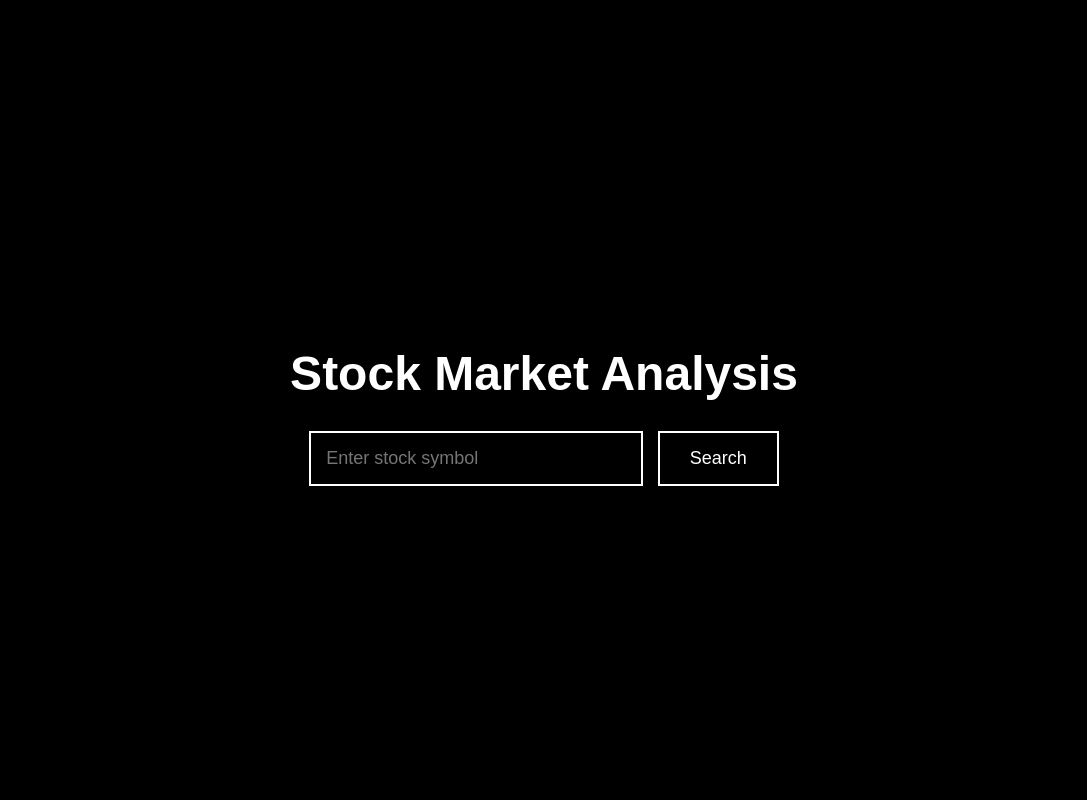
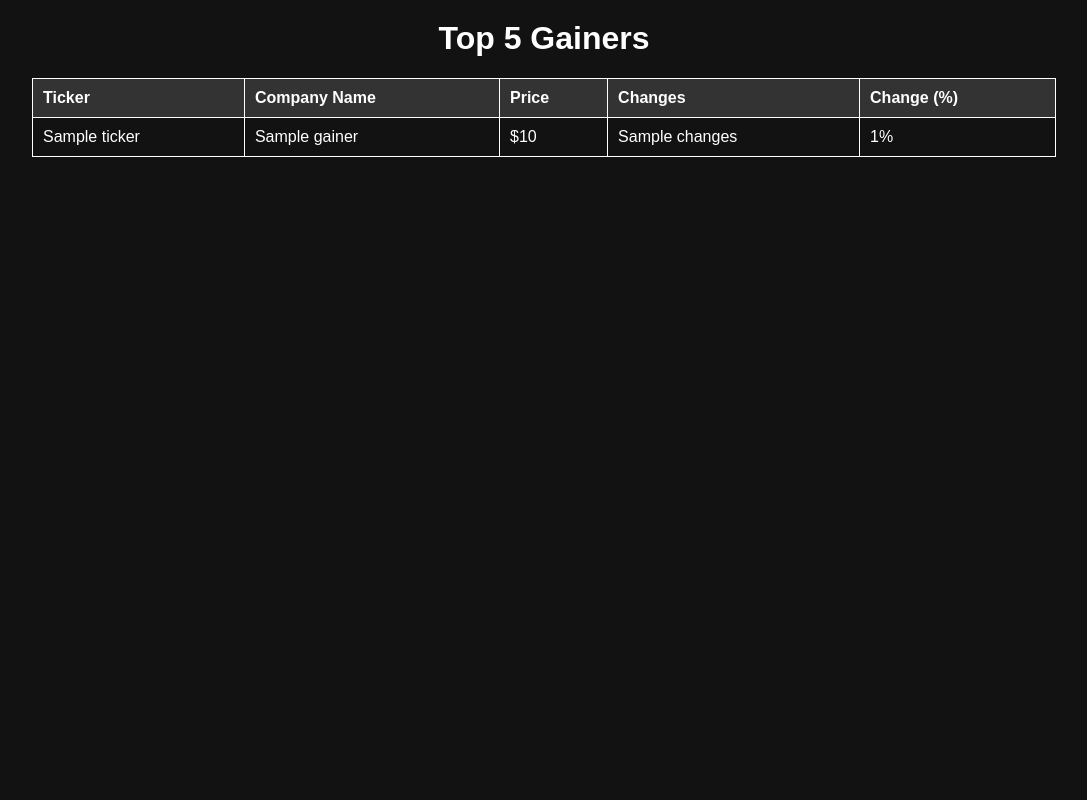
Before and after one commit to t-provelo/webapp-stock, a Flask app: template analysis/templates/index.html in a window 1280 px wide. Shown: the whole page, without its empty margins (96-1183 px from the left). Run offline with Flask 3, Linux system fonts and the light colour scheme; the template is opened without the code that fills it: most values are stand-ins (such as "Sample title", 1, 10 or a date in 2020).

Commit message:
Update app.py and index.html for top 5 gainers display

```diff
--- a/analysis/app.py
+++ b/analysis/app.py
@@ -1,40 +1,35 @@
+from flask import Flask, render_template
 import requests
-from flask import Flask, render_template, request
 
 app = Flask(__name__)
 
+# Replace with your actual API key
 API_KEY = "cEIQ6q3OnK0zxQCJqnCeRjSLIVGsyEwx"
-GAINERS_URL = f"https://financialmodelingprep.com/api/v3/gainers?apikey={API_KEY}"
+BASE_URL = f"https://financialmodelingprep.com/api/v3/gainers?apikey={API_KEY}"
 
 @app.route("/")
 def home():
+    # Debug message to confirm this route is called
+    print("Serving the homepage!")
+
+    # Make API call to get top gainers
     try:
-        # Fetch top 20 biggest gainers
-        response = requests.get(GAINERS_URL)
-        response.raise_for_status()  # Raise an error for failed requests
-        gainers = response.json()
+        print("Fetching data from Financial Modeling Prep API...")
+        response = requests.get(BASE_URL)
+        data = response.json()
 
-        return render_template("index.html", gainers=gainers[:20])  # Limit to 20 gainers
+        # Limit to the top 5 gainers
+        top_5_gainers = data[:5]
+        print(f"Top 5 Gainers Data: {top_5_gainers}")
+
+        return render_template("index.html", gainers=top_5_gainers)
+
     except Exception as e:
-        return f"Error fetching gainers: {e}"
-
-
-@app.route("/search", methods=["GET"])
-def search_stock():
-    try:
-        # Get the stock symbol from the search bar
-        symbol = request.args.get("symbol").upper()
-
-        # Fetch news for the searched stock
-        NEWS_URL = f"https://financialmodelingprep.com/api/v3/stock_news?tickers={symbol}&limit=5&apikey={API_KEY}"
-        response = requests.get(NEWS_URL)
-        response.raise_for_status()
-        news = response.json()
-
-        return render_template("stock.html", symbol=symbol, news=news)
-    except Exception as e:
-        return f"Error fetching news for {symbol}: {e}"
-
+        # Print any errors that occur while fetching data
+        print(f"Error fetching data: {e}")
+        return "Error fetching stock data. Please try again later."
 
 if __name__ == "__main__":
+    # Debug message to confirm app is running
+    print("Starting Flask application...")
     app.run(debug=True)
--- a/analysis/templates/index.html
+++ b/analysis/templates/index.html
@@ -3,70 +3,65 @@
 <head>
     <meta charset="UTF-8">
     <meta name="viewport" content="width=device-width, initial-scale=1.0">
-    <title>Stock Market Analysis</title>
+    <title>Top Gainers</title>
     <style>
         body {
-            background-color: black;
-            color: white;
             font-family: Arial, sans-serif;
+            background-color: #121212;
+            color: #ffffff;
+            text-align: center;
             margin: 0;
-            height: 100vh;
-            display: flex;
-            justify-content: center;
-            align-items: center;
-            text-align: center;
+            padding: 0;
         }
 
-        .container {
-            padding: 20px;
-            text-align: center;
+        table {
+            margin: 20px auto;
+            border-collapse: collapse;
+            width: 80%;
+        }
+
+        th, td {
+            border: 1px solid #ffffff;
+            padding: 10px;
+            text-align: left;
+        }
+
+        th {
+            background-color: #333333;
+        }
+
+        tr:nth-child(even) {
+            background-color: #444444;
         }
 
         h1 {
-            font-size: 3em;
-            margin-bottom: 30px;
-        }
-
-        input[type="text"] {
-            padding: 15px;
-            font-size: 18px;
-            width: 300px; /* Increased width */
-            border: 2px solid white;
-            background-color: black;
-            color: white;
-        }
-
-        button {
-            padding: 15px 30px;
-            font-size: 18px;
-            margin-left: 10px;
-            border: 2px solid white;
-            background-color: black;
-            color: white;
-            cursor: pointer;
-        }
-
-        button:hover {
-            background-color: white;
-            color: black;
-        }
-
-        .error {
-            color: red;
             margin-top: 20px;
         }
     </style>
 </head>
 <body>
-    <div class="container">
-        <h1>Stock Market Analysis</h1>
-        <form action="/search" method="POST">
-            <input type="text" name="stock_symbol" placeholder="Enter stock symbol" required>
-            <button type="submit">Search</button>
-        </form>
-        {% if error %}
-            <p class="error">{{ error }}</p>
-        {% endif %}
-    </div>
+    <h1>Top 5 Gainers</h1>
+    <table>
+        <thead>
+            <tr>
+                <th>Ticker</th>
+                <th>Company Name</th>
+                <th>Price</th>
+                <th>Changes</th>
+                <th>Change (%)</th>
+            </tr>
+        </thead>
+        <tbody>
+            {% for gainer in gainers %}
+            <tr>
+                <td>{{ gainer.ticker }}</td>
+                <td>{{ gainer.companyName }}</td>
+                <td>${{ gainer.price }}</td>
+                <td>{{ gainer.changes }}</td>
+                <td>{{ gainer.changesPercentage }}%</td>
+            </tr>
+            {% endfor %}
+        </tbody>
+    </table>
 </body>
 </html>
```
